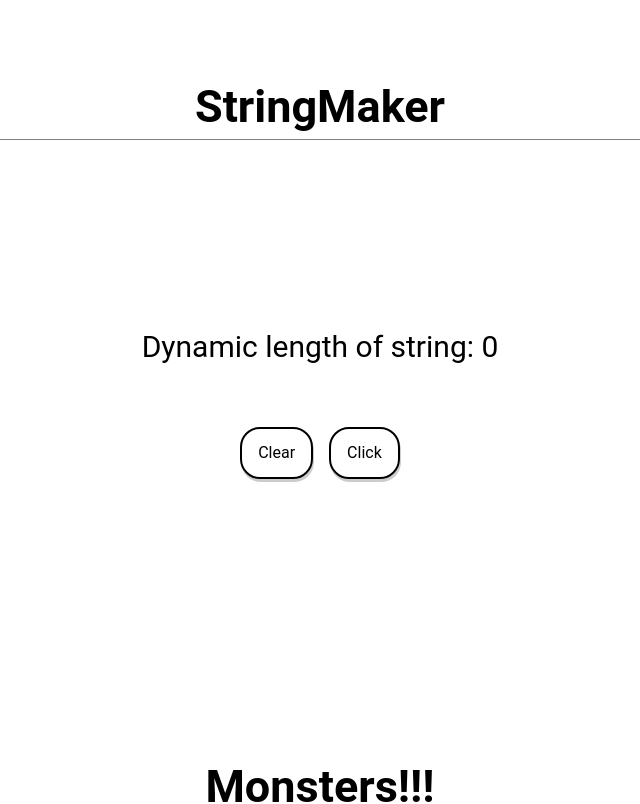
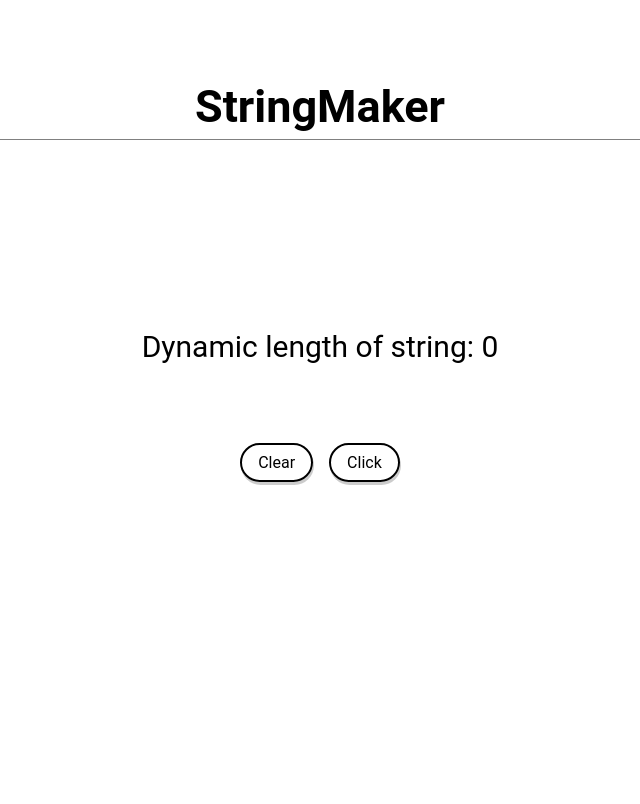
Before and after one commit to maikupero/react_sandbox, a React (Create React App) app: page / in a window 1280 px wide. Shown: the top 804 px of the page, without its empty margins (320-960 px from the left). Built offline with nearby package versions, Linux system fonts and the light colour scheme.

Commit message:
further styling

```diff
--- a/src/App.css
+++ b/src/App.css
@@ -19,7 +19,7 @@ nav h1 {
   margin: 5em;
   justify-content: center;
   align-items: center;
-  height: 600px;
+  height: 700px;
 }
 .content {
   margin: 2em;
@@ -35,16 +35,14 @@ nav h1 {
 }
 
 .buttons {
-  height: 50px;
-  margin: auto;
-  align-items: center;
+  padding: 1em;
 }
 button {
   background: none;
   font: inherit;
   line-height: 1;
   margin: 0.5em;
-  padding: 1em 1em;
+  padding: .6em 1em;
 
   border-radius: 20px;
   border: solid 2px black;
--- a/src/Components/Wordle/wordle.css
+++ b/src/Components/Wordle/wordle.css
@@ -1,5 +1,5 @@
 .game {
-    width: 100vw;
+    width: 100%;
     height: calc(100vh - 170px);
     display: flex;
     align-items: center;
```
